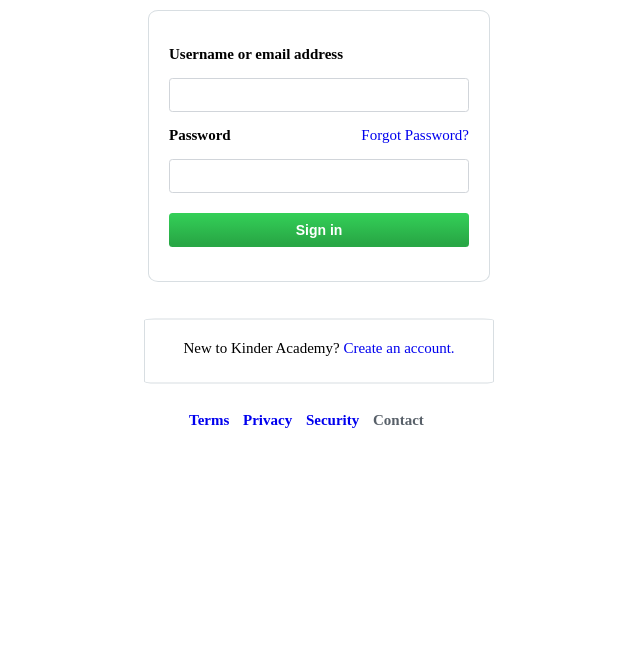
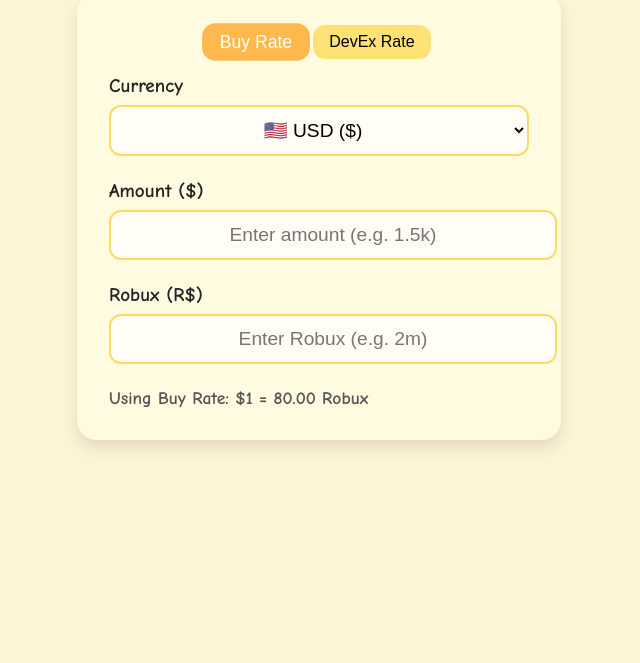
Before and after one commit to sayerjsmith/KinderAcademy, a plain HTML site: page index.html in a window 1280 px wide. Shown: the part 137-800 px from the top of the page, without its empty margins (321-961 px from the left). Drawn offline with Linux system fonts and the light colour scheme.

Commit message:
Update index.html

```diff
--- a/index.html
+++ b/index.html
@@ -1,33 +1,223 @@
-<html>
+<!DOCTYPE html>
+<html lang="en">
 <head>
-        <title>Kinder Academy</title>
-        <link rel="stylesheet" type="text/css" href="style.css">
+  <meta charset="UTF-8" />
+  <meta name="viewport" content="width=device-width, initial-scale=1.0"/>
+  <title>Robux ⇄ Currency Calculator</title>
+  <link href="https://fonts.googleapis.com/css2?family=Comic+Neue:wght@700&display=swap" rel="stylesheet">
+  <style>
+    body {
+      background: #fdf3d5;
+      font-family: 'Comic Neue', sans-serif;
+      display: flex;
+      flex-direction: column;
+      align-items: center;
+      padding: 2rem;
+      color: #222;
+    }
+
+    h1 {
+      font-size: 2.5rem;
+      margin-bottom: 1rem;
+      color: #ff6b00;
+    }
+
+    .converter {
+      background: #fffbe0;
+      padding: 2rem;
+      border-radius: 20px;
+      box-shadow: 0 8px 16px rgba(0,0,0,0.1);
+      max-width: 420px;
+      width: 100%;
+    }
+
+    .input-group {
+      margin-bottom: 1.5rem;
+    }
+
+    label {
+      display: block;
+      margin-bottom: 0.5rem;
+      font-size: 1.2rem;
+    }
+
+    input, select {
+      width: 100%;
+      padding: 0.75rem;
+      font-size: 1.2rem;
+      border-radius: 12px;
+      border: 2px solid #ffd966;
+      background-color: #fffdf5;
+      text-align: center;
+    }
+
+    .result {
+      font-size: 1.1rem;
+      margin-top: 0.75rem;
+      color: #555;
+    }
+
+    .rate-toggle {
+      display: flex;
+      gap: 0.5rem;
+      margin-bottom: 1rem;
+      justify-content: center;
+    }
+
+    .rate-button {
+      background: #ffe275;
+      border: none;
+      padding: 0.5rem 1rem;
+      border-radius: 12px;
+      font-size: 1rem;
+      cursor: pointer;
+      transition: all 0.3s ease;
+      transform: scale(1);
+    }
+
+    .rate-button:hover {
+      background: #ffcd4f;
+    }
+
+    .rate-button.active {
+      background: #ffb84c;
+      color: #fff;
+      transform: scale(1.1);
+    }
+  </style>
 </head>
 <body>
-        <header>
-            <h1>Sign in to Kinder Academy!</h1>
-        </header>
-        <div id="loginbox">
-            <label id="login">
-                <p>Username or email address</p>
-                <input type="text">
-            </label>
-            <label id="password">
-                <p>Password <a href="#">Forgot Password?</a></p>
-                <input type="password">
-            </label>
-            <input type="submit" value="Sign in">
-            <div id="new">
-                <p>New to Kinder Academy? <a href="#">Create an account.</a></p>
+  <h1>💸 Robux ⇄ Currency Calculator</h1>
+
+  <div class="converter">
+    <div class="rate-toggle">
+      <button class="rate-button active" onclick="setRate('buy')" id="buyRate">Buy Rate</button>
+      <button class="rate-button" onclick="setRate('devex')" id="devexRate">DevEx Rate</button>
     </div>
-            <div id="list">
-                <ul>
-                    <li class="m3"><a href="#">Terms</a></li>
-                    <li class="m3"><a href="#">Privacy</a></li>
-                    <li class="m3"><a href="#">Security</a></li>
-                    <li class="m3"><a href="#" id="contact">Contact</a></li>
-                </ul>
+
+    <div class="input-group">
+      <label for="currency">Currency</label>
+      <select id="currency" onchange="updateCurrency()">
+        <option value="USD" selected>🇺🇸 USD ($)</option>
+        <option value="EUR">🇪🇺 EUR (€)</option>
+        <option value="GBP">🇬🇧 GBP (£)</option>
+        <option value="INR">🇮🇳 INR (₹)</option>
+        <option value="JPY">🇯🇵 JPY (¥)</option>
+        <option value="KRW">🇰🇷 KRW (₩)</option>
+        <option value="PHP">🇵🇭 PHP (₱)</option>
+        <option value="VND">🇻🇳 VND (₫)</option>
+        <option value="BRL">🇧🇷 BRL (R$)</option>
+        <option value="NGN">🇳🇬 NGN (₦)</option>
+      </select>
+    </div>
+
+    <div class="input-group">
+      <label for="usd">Amount (<span id="currencySymbol">$</span>)</label>
+      <input type="text" id="usd" placeholder="Enter amount (e.g. 1.5k)" oninput="convertFromUSD()" />
+    </div>
+
+    <div class="input-group">
+      <label for="robux">Robux (R$)</label>
+      <input type="text" id="robux" placeholder="Enter Robux (e.g. 2m)" oninput="convertFromRobux()" />
+    </div>
+
+    <div class="result" id="rateInfo">
+      Using Buy Rate: $1 = 80 Robux
     </div>
   </div>
+
+  <script>
+    let rateType = 'buy';
+    let RATE = 80;
+    let currencyCode = 'USD';
+    let currencySymbol = '$';
+
+    const currencyRates = {
+      USD: { rate: 1, symbol: '$' },
+      EUR: { rate: 1.09, symbol: '€' },
+      GBP: { rate: 1.27, symbol: '£' },
+      INR: { rate: 0.012, symbol: '₹' },
+      JPY: { rate: 0.0064, symbol: '¥' },
+      KRW: { rate: 0.00074, symbol: '₩' },
+      PHP: { rate: 0.0176, symbol: '₱' },
+      VND: { rate: 0.000039, symbol: '₫' },
+      BRL: { rate: 0.20, symbol: 'R$' },
+      NGN: { rate: 0.00067, symbol: '₦' }
+    };
+
+    function setRate(type) {
+      rateType = type;
+      RATE = type === 'buy' ? 80 : 350;
+      updateCurrency();
+      document.getElementById("buyRate").classList.toggle("active", type === 'buy');
+      document.getElementById("devexRate").classList.toggle("active", type === 'devex');
+    }
+
+    function updateCurrency() {
+      currencyCode = document.getElementById('currency').value;
+      currencySymbol = currencyRates[currencyCode].symbol;
+      document.getElementById("currencySymbol").textContent = currencySymbol;
+      updateRateText();
+      convertFromUSD();
+    }
+
+    function updateRateText() {
+      const localRate = (RATE / currencyRates[currencyCode].rate).toFixed(2);
+      const rateName = rateType === 'buy' ? 'Buy' : 'DevEx';
+      document.getElementById("rateInfo").textContent =
+        `Using ${rateName} Rate: ${currencySymbol}1 = ${localRate} Robux`;
+    }
+
+    function parseShorthand(value) {
+      value = value.toLowerCase().replace(/,/g, '');
+      const suffixes = {
+        k: 1e3,
+        m: 1e6,
+        b: 1e9,
+        t: 1e12
+      };
+      const match = value.match(/^([\d\.]+)([kmbt]?)$/);
+      if (!match) return NaN;
+      const num = parseFloat(match[1]);
+      const multiplier = suffixes[match[2]] || 1;
+      return num * multiplier;
+    }
+
+    function formatShorthand(value) {
+      const absVal = Math.abs(value);
+      if (absVal >= 1e12) return (value / 1e12).toFixed(2) + 'T';
+      if (absVal >= 1e9) return (value / 1e9).toFixed(2) + 'B';
+      if (absVal >= 1e6) return (value / 1e6).toFixed(2) + 'M';
+      if (absVal >= 1e3) return (value / 1e3).toFixed(2) + 'K';
+      return value.toFixed(2);
+    }
+
+    function convertFromUSD() {
+      const input = document.getElementById('usd').value;
+      const localAmount = parseShorthand(input);
+      if (!isNaN(localAmount)) {
+        const usd = localAmount * currencyRates[currencyCode].rate;
+        const robux = usd * RATE;
+        document.getElementById('robux').value = formatShorthand(robux);
+      } else {
+        document.getElementById('robux').value = '';
+      }
+    }
+
+    function convertFromRobux() {
+      const input = document.getElementById('robux').value;
+      const robux = parseShorthand(input);
+      if (!isNaN(robux)) {
+        const usd = robux / RATE;
+        const localAmount = usd / currencyRates[currencyCode].rate;
+        document.getElementById('usd').value = formatShorthand(localAmount);
+      } else {
+        document.getElementById('usd').value = '';
+      }
+    }
+
+    // Start everything
+    updateCurrency();
+  </script>
 </body>
 </html>
```
Lines whose indentation alone changed are shown as unchanged.
